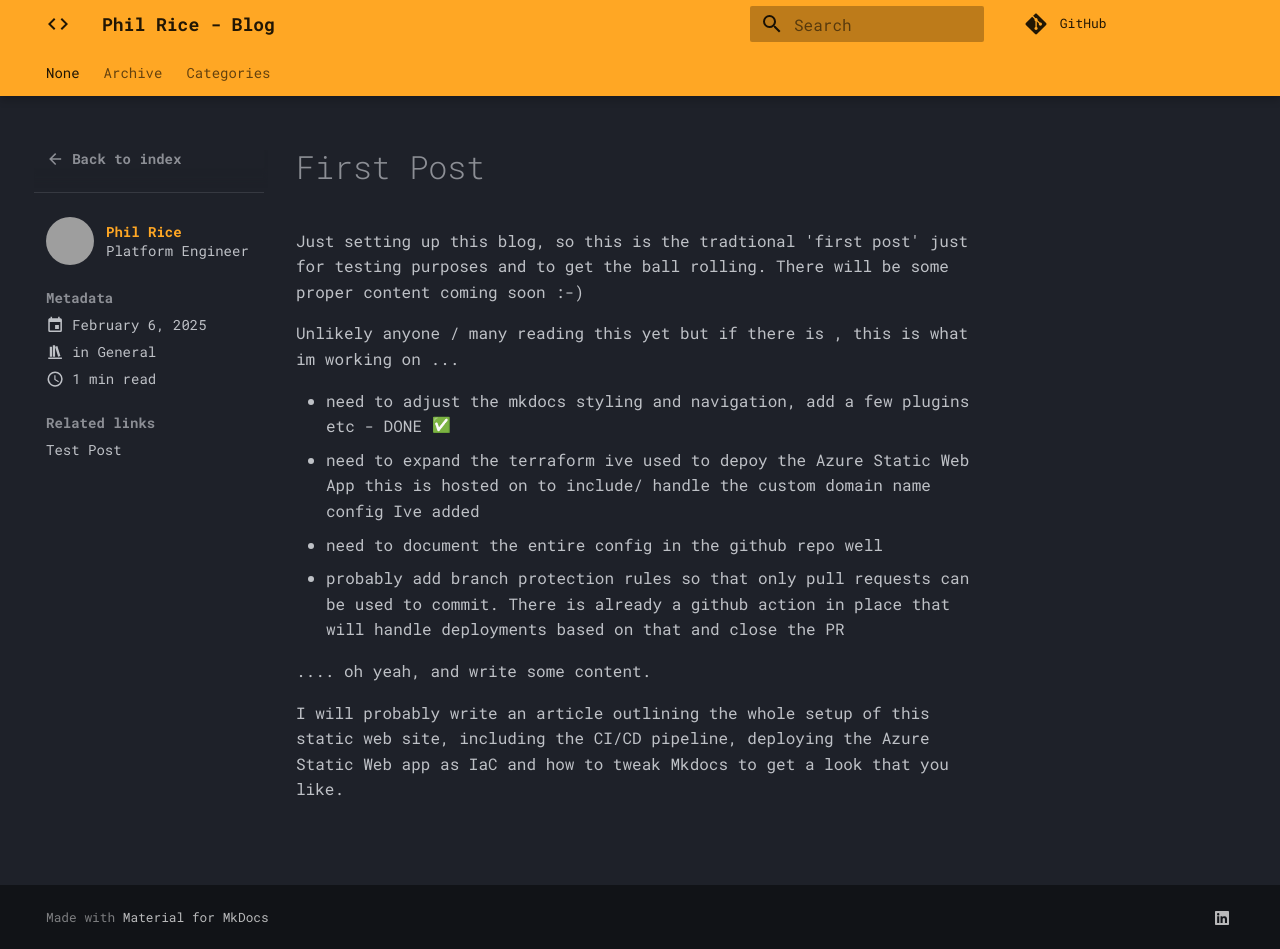
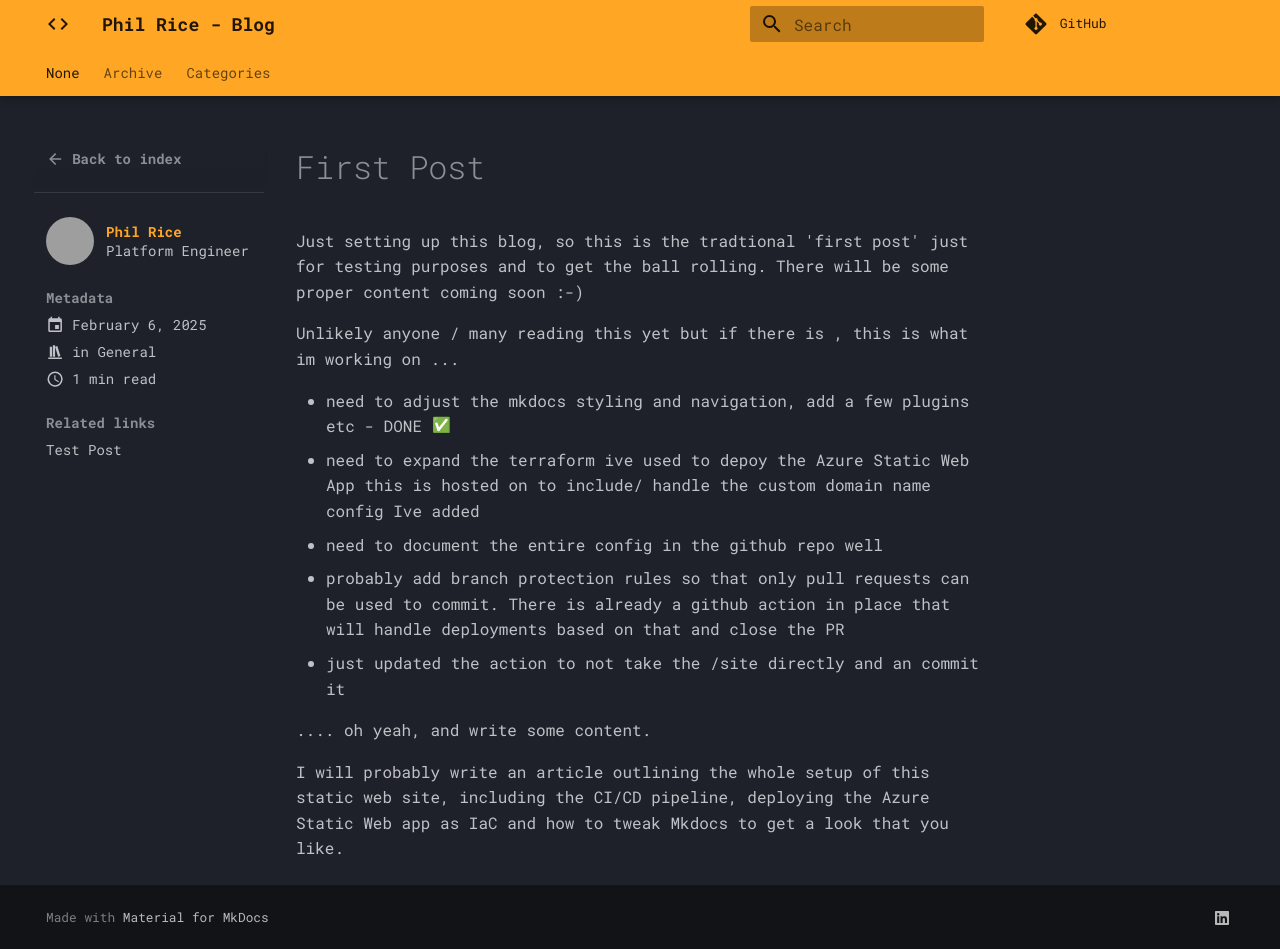
Before and after one commit to philrice/static-web-site-philrice-me, an MkDocs documentation site: the page built from docs/posts/first-post.md, in a window 1280 px wide and 949 px high. Built offline with MkDocs 1.6.1 and Material for MkDocs 9.7.7, drawn with Linux system fonts in a browser that asks for light colours; emoji names are drawn with the system emoji font; comment, search, counter and statistics services are not loaded; grey boxes are pictures that could not be loaded.

Commit message:
trigger update again

```diff
--- a/docs/posts/first-post.md
+++ b/docs/posts/first-post.md
@@ -19,7 +19,7 @@ Unlikely anyone / many reading this yet but if there is , this is what im workin
 - need to expand the terraform ive used to depoy the Azure Static Web App this is hosted on to include/ handle the custom domain name config Ive added
 - need to document the entire config in the github repo well
 - probably add branch protection rules so that only pull requests can be used to commit. There is already a github action in place that will handle deployments based on that and close the PR
-
+- just updated the action to not take the /site directly and an commit it
 <!-- more -->
 .... oh yeah, and write some content.
 
```
